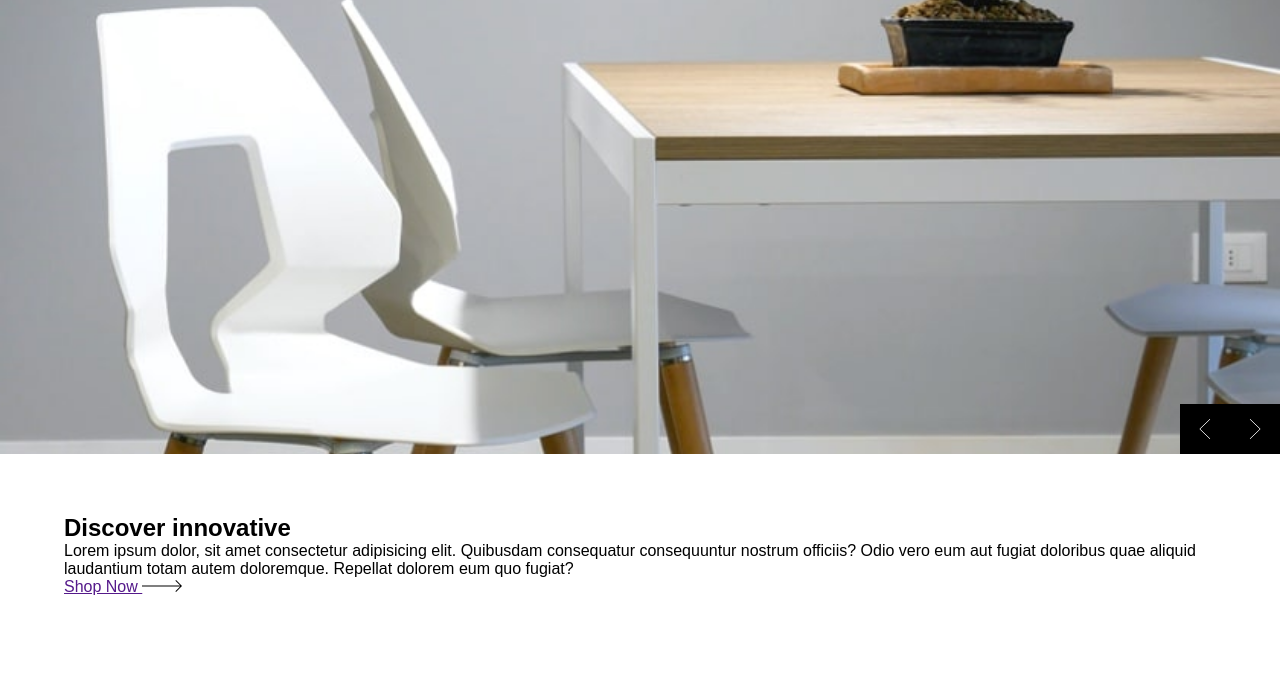
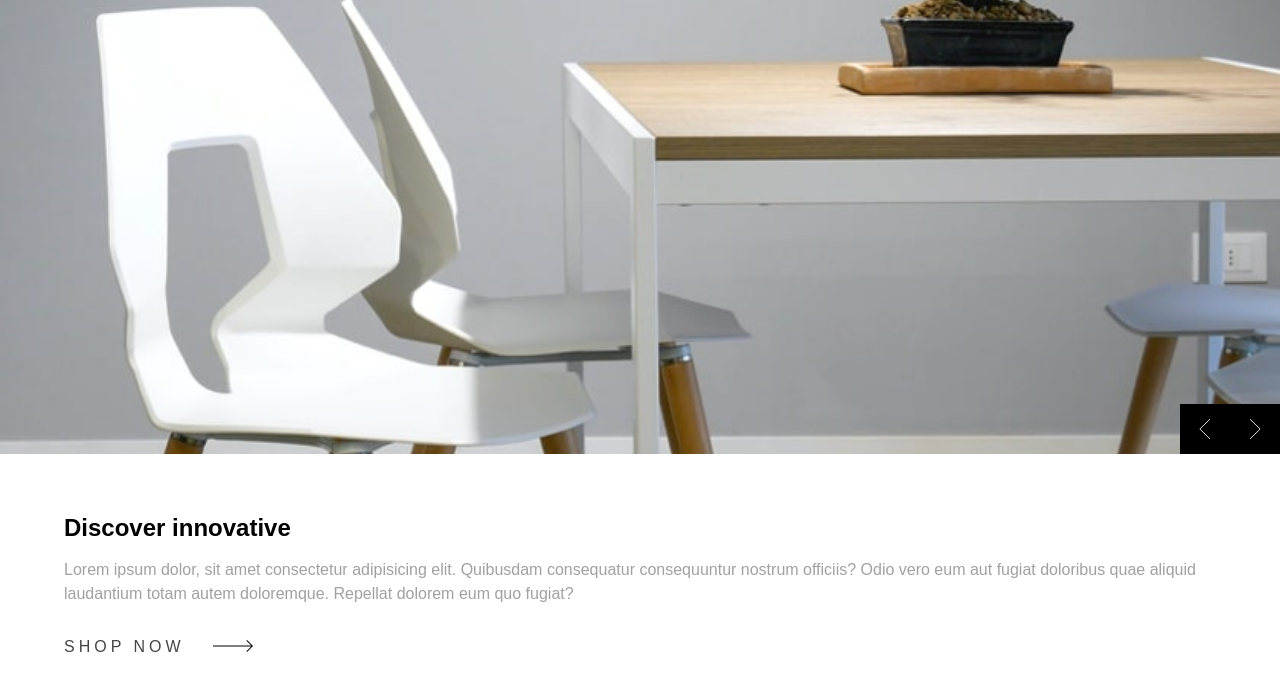
Before and after one commit to MGarciav28/room-homepage, a plain HTML site: page index.html in a window 1280 px wide. Shown: the part 96-786 px from the top of the page. Drawn offline with Linux system fonts and the light colour scheme.

Commit message:
Agregando estilos a seccion de compra

```diff
--- a/index.html
+++ b/index.html
@@ -29,7 +29,7 @@
             <div class="main_content">
                 <h2 class="main_title">Discover innovative</h2>
                 <p class="main_paragraph">Lorem ipsum dolor, sit amet consectetur adipisicing elit. Quibusdam consequatur consequuntur nostrum officiis? Odio vero eum aut fugiat doloribus quae aliquid laudantium totam autem doloremque. Repellat dolorem eum quo fugiat?</p>
-                <a href="" class="main_cta">Shop Now <img src="src/icon-arrow.svg" alt="" class="main_paragraph"></a>
+                <a href="" class="main_cta">Shop Now <img src="src/icon-arrow.svg" alt="" class="main_arrow"></a>
             </div>
         </section>
     </main>
--- a/style.css
+++ b/style.css
@@ -67,3 +67,27 @@ body{
 .main_control{
     height: 40%;
 }
+
+.main_buy{
+    grid-area: "cta";
+}
+
+.main_title{
+    color: var(--black);
+}
+.main_paragraph{
+    line-height: 1.5;
+    margin: 1em 0 2em;
+    color: var(--dark-gray);
+}
+
+.main_cta{
+    text-decoration: none;
+    color: var(--very-dark-gray);
+    text-transform: uppercase;
+    letter-spacing: 4px;
+}
+
+.main_arrow{
+    margin-left: 20px;
+}
```
